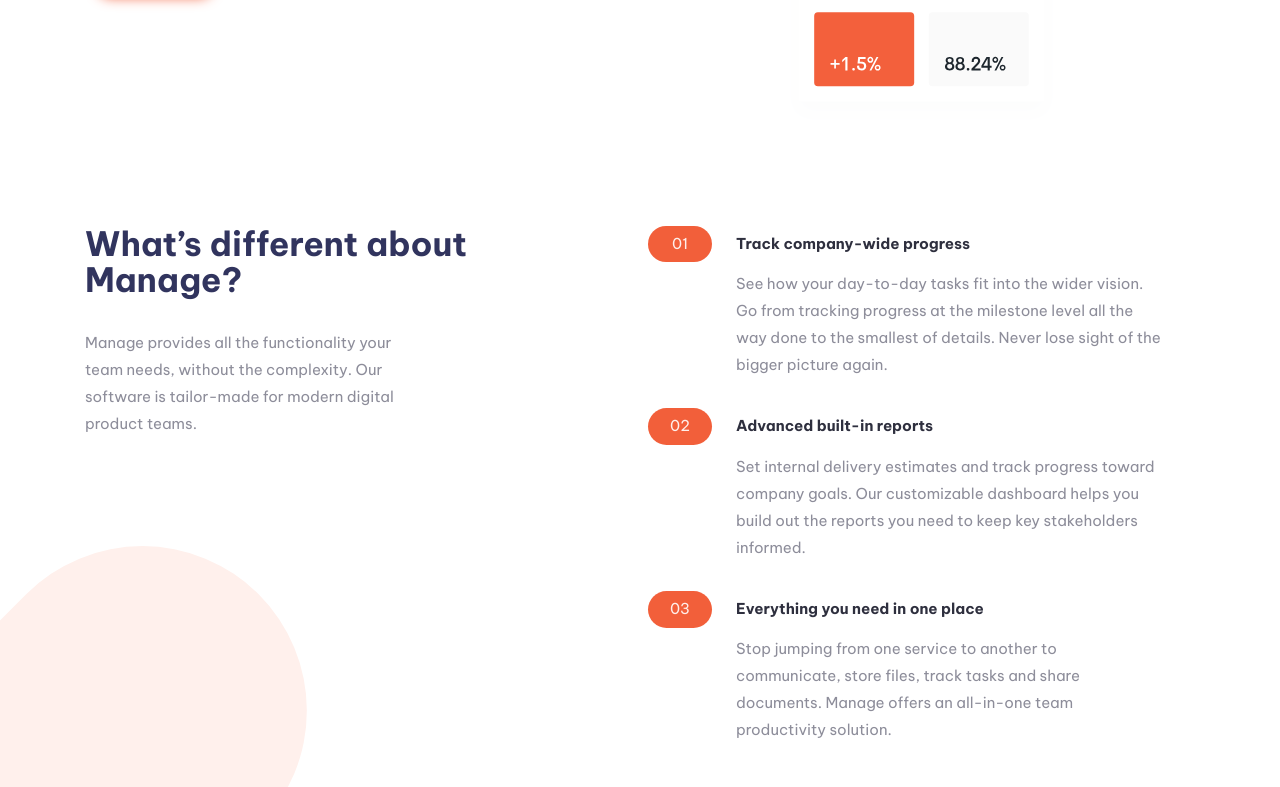
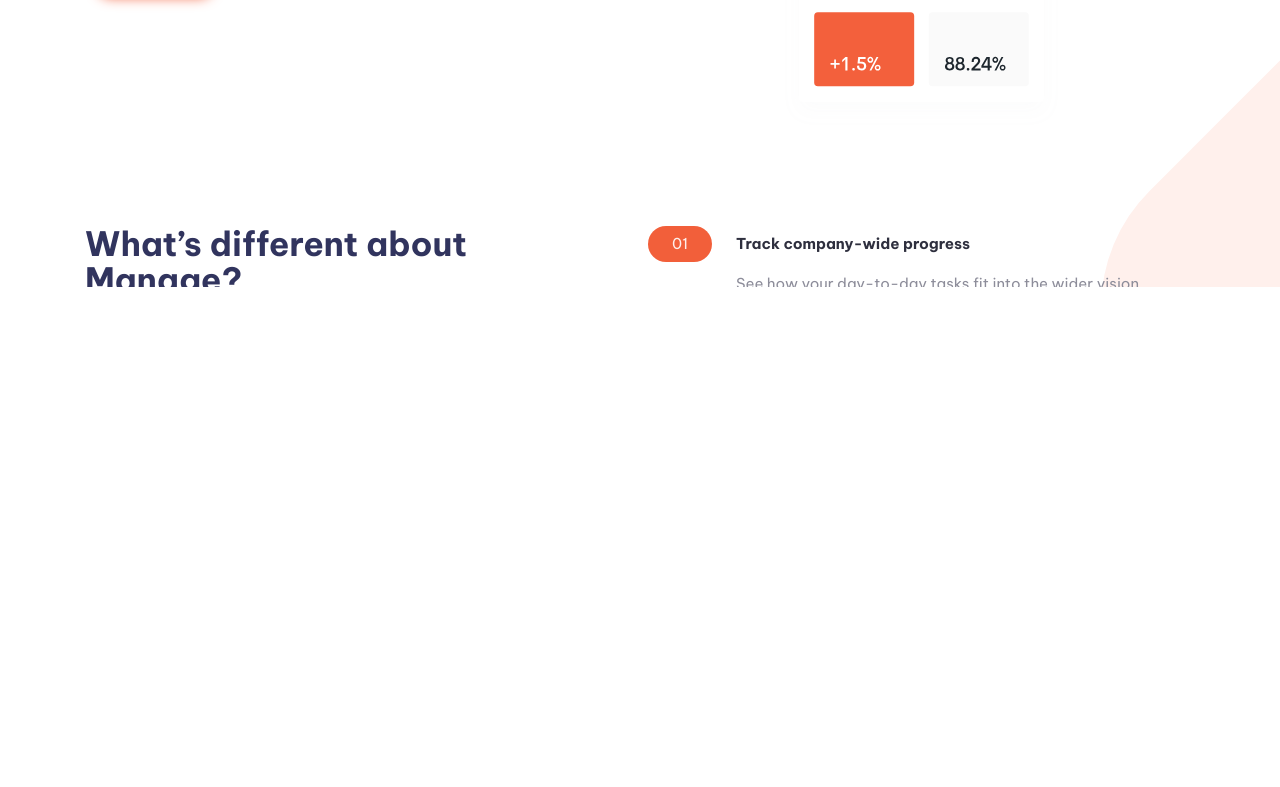
Before and after one commit to MahdiSohaily/Manage-landing-page, a website built with Vite: page index.html in a window 1280 px wide. Shown: the part 513-1300 px from the top of the page. After the commit the page ends 800 px from the top, so only its background shows below. Built offline with nearby package versions, Linux system fonts and the light colour scheme.

Commit message:
bg shape problem for list section solved

```diff
--- a/style.css
+++ b/style.css
@@ -95,7 +95,7 @@
   min-height: 100vh;
   text-rendering: optimizeSpeed;
   line-height: 1.5;
-  overflow-x: hidden;
+  /* overflow: hidden; */
 }
 
 /* A elements that don't have a class get default styles */
@@ -270,6 +270,7 @@
     grid-auto-flow: column;
     grid-auto-columns: 1fr;
   }
+
   .intro {
     line-height: 1.8;
     max-width: 32ch;
@@ -315,11 +316,13 @@
   .bg-call-to-action {
     text-align: center;
   }
+
   .intro {
     max-width: 32ch;
     color: var(--dark-blue-paragraph);
   }
-  .pb-200{
+
+  .pb-200 {
     padding-bottom: 2rem;
   }
 }
@@ -337,6 +340,14 @@
 
 
 /* General Styles */
+
+body,html{
+  width: 100%;
+  height: 100%;
+  margin: 0;
+  padding: 0;
+  overflow-x: hidden;
+}
 body {
   font-family: var(--ff-body);
   font-size: var(--fs-body);
@@ -458,6 +469,7 @@
 
   }
 }
+
 /* 1. graph-section styles */
 /* .graph-section {
   position: relative;
@@ -481,10 +493,12 @@
 /* 2. numbered list section styles */
 .numbered-list-section {
   position: relative;
+  margin: 0;
 }
 
-.numbered-list-section::after{
+.numbered-list-section::after {
   content: '';
+  display: inline-block;
   position: absolute;
   width: 100%;
   height: 100%;
@@ -492,14 +506,16 @@
   background-size: contain;
   background-repeat: no-repeat;
   background-position: center;
-  top: 60%;
-  left: -50%;
+  /* top: 60%;
+  left: -50%; */
+  top: -52%;
+  left: 60%;
   z-index: -1;
 }
 
 @media screen and (max-width:50em) {
 
-  .numbered-list-section::after{
+  .numbered-list-section::after {
     width: 80%;
     height: 80%;
     top: -52%;
@@ -512,7 +528,7 @@
   counter-reset: section;
 }
 
-::marker{
+::marker {
   color: var(--pale-red);
 }
 
@@ -521,7 +537,7 @@
   align-items: baseline;
 }
 
-.numbered-list li::before{
+.numbered-list li::before {
   counter-increment: section;
   content: "0" counter(section);
   width: 4rem;
@@ -625,6 +641,7 @@
     background-position: 20rem bottom;
     background-repeat: no-repeat;
   }
+
   .justify-self-end {
     display: flex;
     justify-content: flex-end;
```
